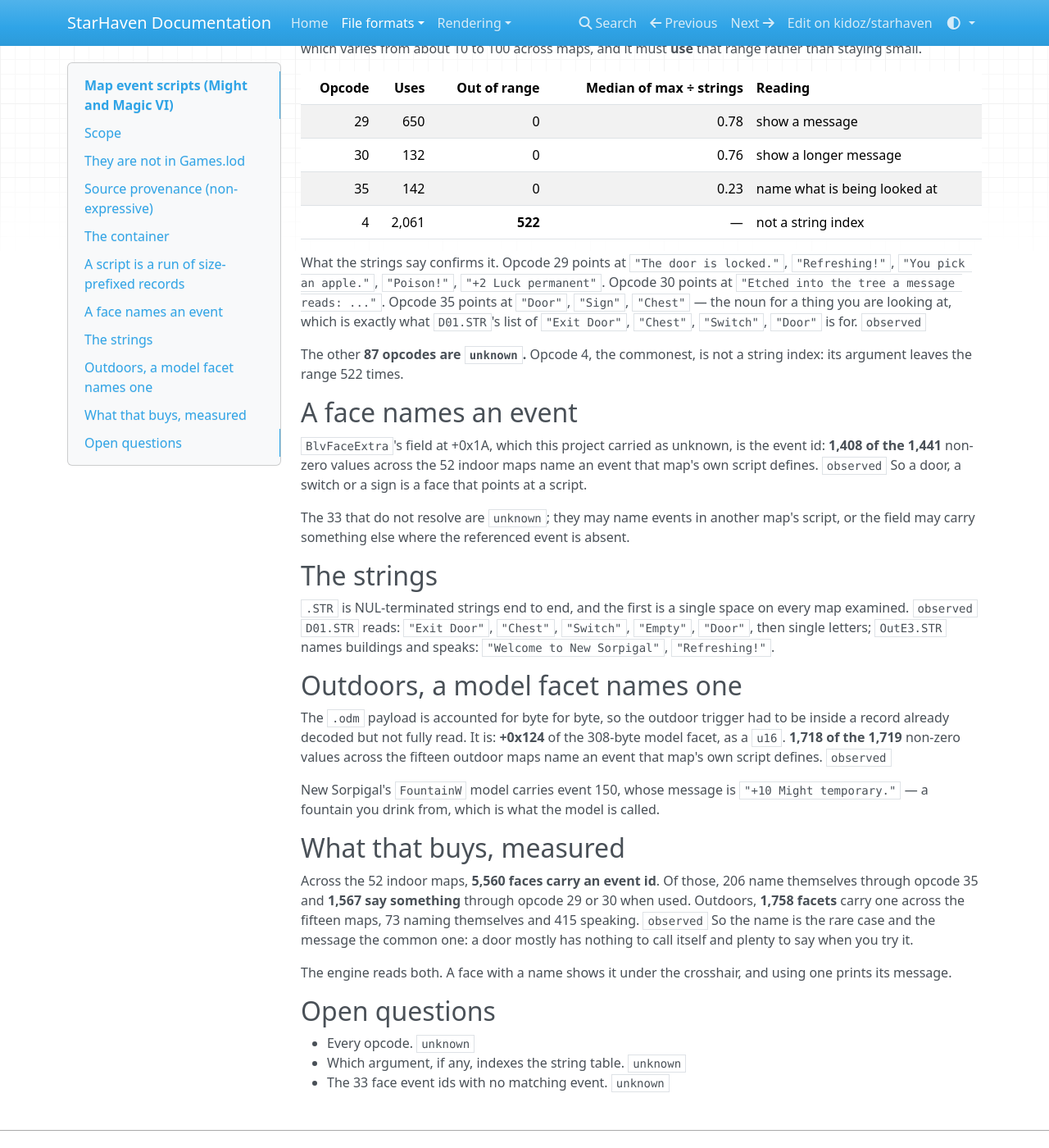
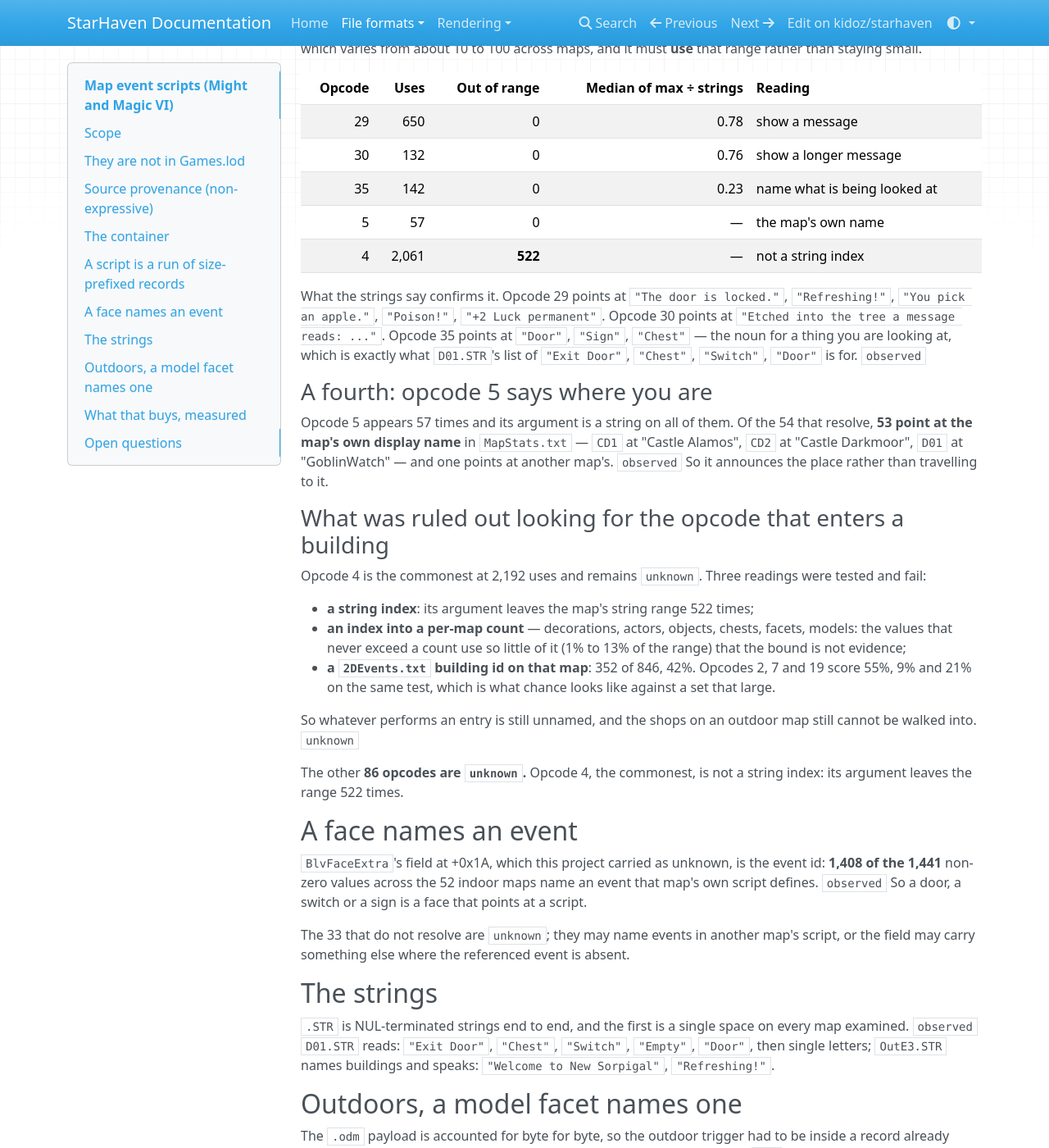
Before and after one commit to kidoz/starhaven, an MkDocs documentation site: the page built from docs/formats/map-events.md, in a window 1280 px wide and 1400 px high, scrolled down 1588 px. Shown: the whole window at 82% size. Built offline with MkDocs 1.6.1, drawn with Linux system fonts in a browser that asks for light colours; nearby versions of some CDN libraries.

Commit message:
Name the opcode that says where you are, and rule out three readings of the commonest

```diff
--- a/docs/formats/map-events.md
+++ b/docs/formats/map-events.md
@@ -78,6 +78,7 @@ small.
 | 29 | 650 | 0 | 0.78 | show a message |
 | 30 | 132 | 0 | 0.76 | show a longer message |
 | 35 | 142 | 0 | 0.23 | name what is being looked at |
+| 5 | 57 | 0 | — | the map's own name |
 | 4 | 2,061 | **522** | — | not a string index |
 
 What the strings say confirms it. Opcode 29 points at `"The door is locked."`,
@@ -87,7 +88,31 @@ points at `"Door"`, `"Sign"`, `"Chest"` — the noun for a thing you are looking
 at, which is exactly what `D01.STR`'s list of `"Exit Door"`, `"Chest"`,
 `"Switch"`, `"Door"` is for. `observed`
 
-The other **87 opcodes are `unknown`.** Opcode 4, the commonest, is not a
+### A fourth: opcode 5 says where you are
+
+Opcode 5 appears 57 times and its argument is a string on all of them. Of the
+54 that resolve, **53 point at the map's own display name** in `MapStats.txt` —
+`CD1` at "Castle Alamos", `CD2` at "Castle Darkmoor", `D01` at "GoblinWatch" —
+and one points at another map's. `observed` So it announces the place rather
+than travelling to it.
+
+### What was ruled out looking for the opcode that enters a building
+
+Opcode 4 is the commonest at 2,192 uses and remains `unknown`. Three readings
+were tested and fail:
+
+- **a string index**: its argument leaves the map's string range 522 times;
+- **an index into a per-map count** — decorations, actors, objects, chests,
+  facets, models: the values that never exceed a count use so little of it
+  (1% to 13% of the range) that the bound is not evidence;
+- **a `2DEvents.txt` building id on that map**: 352 of 846, 42%. Opcodes 2, 7
+  and 19 score 55%, 9% and 21% on the same test, which is what chance looks
+  like against a set that large.
+
+So whatever performs an entry is still unnamed, and the shops on an outdoor map
+still cannot be walked into. `unknown`
+
+The other **86 opcodes are `unknown`.** Opcode 4, the commonest, is not a
 string index: its argument leaves the range 522 times.
 
 ## A face names an event
```
Also changed, not shown: README.md (+4 -1 lines), 2 other files.
